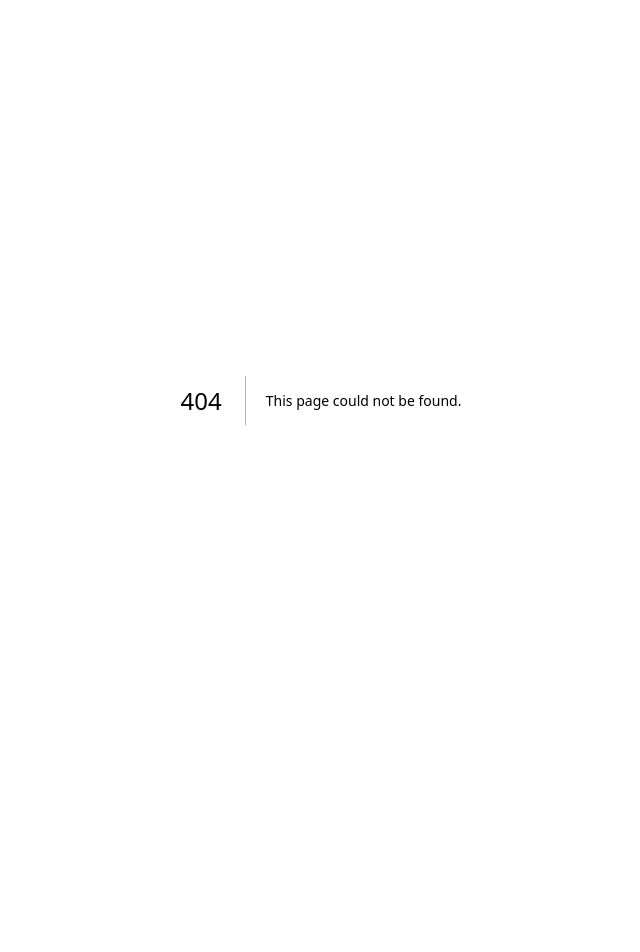
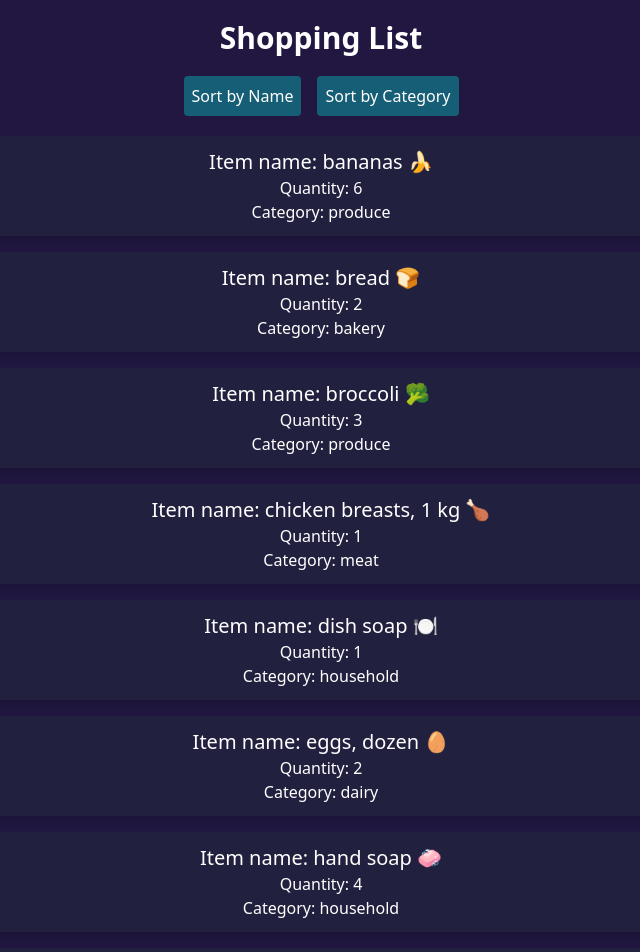
Before and after one commit to sagar442-debug/cprg306-assignments, a Next.js app: page /week-6 in a window 1280 px wide. Before the commit this address had no page. Shown: the top 952 px of the page, without its empty margins (319-959 px from the left). Before the commit the page ends 800 px from the top, so only its background shows below. Built offline with nearby package versions, Linux system fonts and the light colour scheme.

Commit message:
Week 6 Completed

```diff
--- a/app/page.js
+++ b/app/page.js
@@ -3,7 +3,7 @@ import Link from "next/link";
 export default function Home() {
   let linkStyles = "text-blue-500 hover:underline";
   return (
-    <main>
+    <main className="text-white">
       <h1>CPRG 306: Web Development 2 - Assignments</h1>
       <Link href={"./week-2/"}>Link to week-2 page</Link>
 
@@ -21,6 +21,21 @@ export default function Home() {
             Link to week-3 props
           </Link>
         </li>
+        <li>
+          <Link href={"./week-4/"} className={linkStyles}>
+            Link to week-4
+          </Link>
+        </li>
+        <li>
+          <Link href={"./week-5/"} className={linkStyles}>
+            Link to week-5
+          </Link>
+        </li>
+        <li>
+          <Link href={"./week-6/"} className={linkStyles}>
+            Link to week-6
+          </Link>
+        </li>
       </ul>
     </main>
   );
--- /dev/null
+++ b/app/week-6/item-list.js
@@ -0,0 +1,76 @@
+"use client";
+import { useEffect, useState } from "react";
+import Item from "./item";
+import itemsData from "./item.json";
+
+const ItemList = () => {
+  const [items, setItems] = useState(itemsData);
+  const [sortBy, setSortBy] = useState("name");
+
+  useEffect(() => {
+    sortingName();
+  }, []);
+
+  const sortingName = () => {
+    setItems([...items].sort((a, b) => a.name.localeCompare(b.name)));
+  };
+
+  const sortingCategory = () => {
+    setItems([...items].sort((a, b) => a.category.localeCompare(b.category)));
+  };
+
+  const handleSort = (name) => {
+    if (name === "name") {
+      setSortBy("name");
+      sortingName();
+    } else {
+      setSortBy("category");
+      sortingCategory();
+    }
+  };
+
+  return (
+    <div className="text-white text-center">
+      <div className="mt-2 space-x-4">
+        <button
+          className={`bg-cyan-800 rounded p-2 hover:bg-cyan-600 duration-100 ${
+            sortBy === "name" ? "bg-cyan-600" : ""
+          }`}
+          onClick={() => handleSort("name")}
+        >
+          Sort by Name
+        </button>
+        <button
+          className={`bg-cyan-800 rounded p-2 hover:bg-cyan-600 duration-100 ${
+            sortBy === "category" ? "bg-cyan-600" : ""
+          }`}
+          onClick={() => handleSort("category")}
+        >
+          Sort by Category
+        </button>
+      </div>
+      <div className="grid grid-cols-1 gap-4 mt-5 mx-10">
+        {items.map((item) => (
+          <Item key={item.id} item={item} />
+        ))}
+      </div>
+    </div>
+  );
+};
+
+export default ItemList;
+
+{
+  /* <Item item={item1} />
+        <Item item={item2} />
+        <Item item={item3} />
+        <Item item={item4} />
+        <Item item={item5} />
+        <Item item={item6} />
+        <Item item={item7} />
+        <Item item={item8} />
+        <Item item={item9} />
+        <Item item={item10} />
+        <Item item={item11} />
+        <Item item={item12} /> */
+}
--- /dev/null
+++ b/app/week-6/item.js
@@ -0,0 +1,15 @@
+import React from "react";
+
+function Item({ item }) {
+  return (
+    <section className="bg-[#21213f] shadow-lg   rounded-md text-white">
+      <div className="p-3">
+        <h1 className="text-xl">Item name: {item.name}</h1>
+        <h1>Quantity: {item.quantity}</h1>
+        <h1>Category: {item.category}</h1>
+      </div>
+    </section>
+  );
+}
+
+export default Item;
--- /dev/null
+++ b/app/week-6/item.json
@@ -0,0 +1,74 @@
+[
+  {
+    "id": "1h2GJKH12gkHG31h1H",
+    "name": "milk, 4 L 🥛",
+    "quantity": 1,
+    "category": "dairy"
+  },
+  {
+    "id": "2KJH3k2j3H1k2J3K1H",
+    "name": "bread 🍞",
+    "quantity": 2,
+    "category": "bakery"
+  },
+  {
+    "id": "3h2KJH3k2j3H1k2J3",
+    "name": "eggs, dozen 🥚",
+    "quantity": 2,
+    "category": "dairy"
+  },
+  {
+    "id": "4k2J3K1H2GJKH12gk",
+    "name": "bananas 🍌",
+    "quantity": 6,
+    "category": "produce"
+  },
+  {
+    "id": "5H1h1H2KJH3k2j3H",
+    "name": "broccoli 🥦",
+    "quantity": 3,
+    "category": "produce"
+  },
+  {
+    "id": "6H1k2J3K1H2GJKH1",
+    "name": "chicken breasts, 1 kg 🍗",
+    "quantity": 1,
+    "category": "meat"
+  },
+  {
+    "id": "7gkHG31h1H2KJH3k",
+    "name": "pasta sauce 🍝",
+    "quantity": 3,
+    "category": "canned goods"
+  },
+  {
+    "id": "8j3H1k2J3K1H2GJK",
+    "name": "spaghetti, 454 g 🍝",
+    "quantity": 2,
+    "category": "dry goods"
+  },
+  {
+    "id": "9H12gkHG31h1H2KJ",
+    "name": "toilet paper, 12 pack 🧻",
+    "quantity": 1,
+    "category": "household"
+  },
+  {
+    "id": "10H3k2j3H1k2J3K1",
+    "name": "paper towels, 6 pack",
+    "quantity": 1,
+    "category": "household"
+  },
+  {
+    "id": "11k2J3K1H2GJKH12",
+    "name": "dish soap 🍽️",
+    "quantity": 1,
+    "category": "household"
+  },
+  {
+    "id": "12GJKH12gkHG31h1",
+    "name": "hand soap 🧼",
+    "quantity": 4,
+    "category": "household"
+  }
+]
--- /dev/null
+++ b/app/week-6/page.js
@@ -0,0 +1,12 @@
+import ItemList from "./item-list";
+
+export default function Page() {
+  return (
+    <main className="">
+      <h1 className="text-3xl font-bold my-5 text-white text-center">
+        Shopping List
+      </h1>
+      <ItemList />
+    </main>
+  );
+}
```
